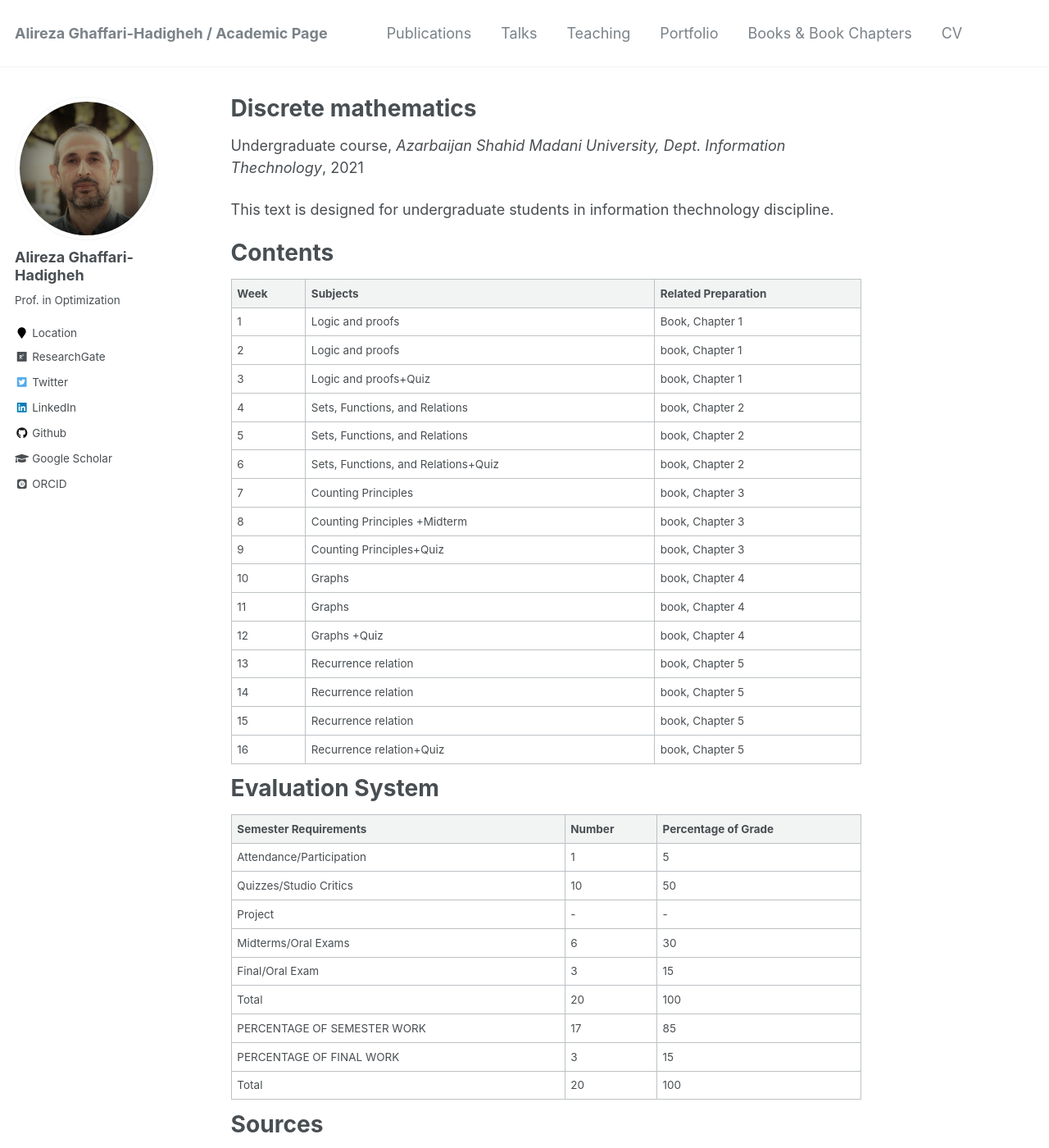
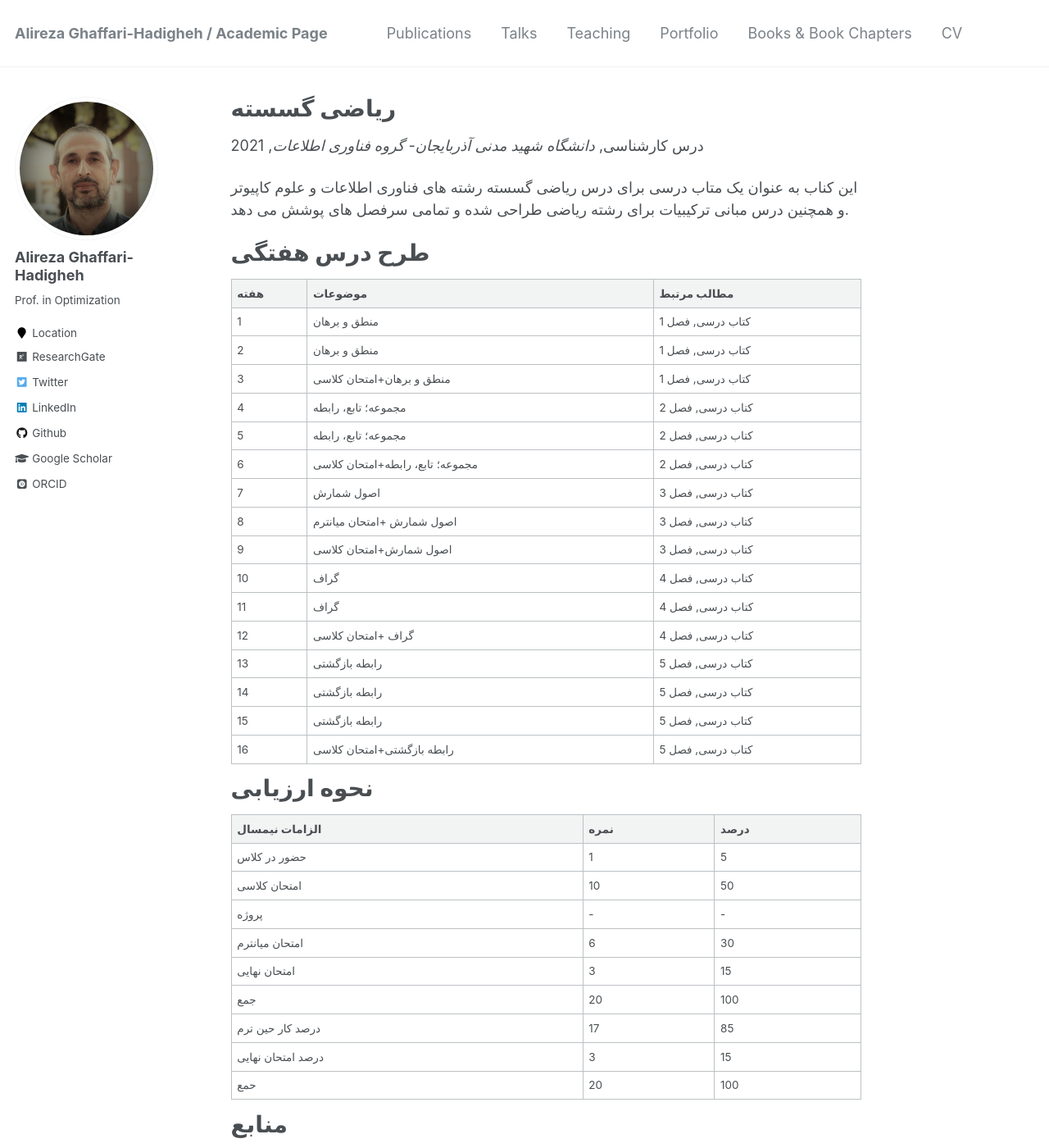
Before and after one commit to Hadigheha/hadigheha.github.io, a Jekyll site: the page built from _teaching/Discrete-mathematics.md, in a window 1280 px wide and 1400 px high. Shown: the whole window at 82% size. Built offline with Jekyll 4.4.1, drawn with Linux system fonts in a browser that asks for light colours; some web fonts are replaced; some of the changed text lies outside the part shown.

Commit message:
Update Discrete-mathematics.md

```diff
--- a/_teaching/Discrete-mathematics.md
+++ b/_teaching/Discrete-mathematics.md
@@ -1,76 +1,76 @@
 ---
-title: "Discrete mathematics"
+title: "ریاضی گسسته"
 collection: teaching
-type: "Undergraduate course"
+type: "درس کارشناسی"
 permalink: /teaching/Discrete-mathematics
-venue: "Azarbaijan Shahid Madani University, Dept. Information Thechnology"
+venue: "دانشگاه شهید مدنی آذربایجان- گروه فناوری اطلاعات"
 date: 2021-2-1
-location: "Tabriz, Iran"
+location: "تبریز-ایران"
 ---
-This text is designed for undergraduate students in information thechnology  discipline.
+این کناب به عنوان یک متاب درسی برای درس ریاضی گسسته رشته های فناوری اطلاعات و علوم کاپیوتر و همچنین درس مبانی ترکیبیات برای رشته ریاضی طراحی شده و تمامی سرفصل های پوشش می دهد.
 
-Contents
+طرح درس هفتگی
 ======
 
-| Week | Subjects | Related Preparation |
+| هفته | موضوعات | مطالب مرتبط  |
 |------|----------|---------------------|
-|1|	Logic and proofs|	Book, Chapter 1|
+|1|	منطق و برهان|	کتاب درسی, فصل 1|
 |------|----------|---------------------|
-|2|	Logic and proofs|	book, Chapter 1|
+|2|	منطق و برهان|	کتاب درسی, فصل 1|
 |------|----------|---------------------|
-|3|	Logic and proofs+Quiz|	book, Chapter 1|
+|3|	منطق و برهان+امتحان کلاسی|	کتاب درسی, فصل 1|
 |------|----------|---------------------|
-|4|	Sets, Functions, and Relations|	book, Chapter 2|
+|4|	مجموعه؛ تابع، رابطه|	کتاب درسی, فصل 2|
 |------|----------|---------------------|
-|5|	Sets, Functions, and Relations|	book, Chapter 2|
+|5|	مجموعه؛ تابع، رابطه|	کتاب درسی, فصل 2|
 |------|----------|---------------------|
-|6|	Sets, Functions, and Relations+Quiz|	book, Chapter 2|
+|6|	مجموعه؛ تابع، رابطه+امتحان کلاسی|	کتاب درسی, فصل 2|
 |------|----------|---------------------|
-|7|	Counting Principles|	book, Chapter 3|
+|7|	اصول شمارش|	کتاب درسی, فصل 3|
 |------|----------|---------------------|
-|8|	Counting Principles +Midterm|	book, Chapter 3|
+|8|	اصول شمارش +امتحان میانترم|	کتاب درسی, فصل 3|
 |------|----------|---------------------|
-|9|	Counting Principles+Quiz|	book, Chapter 3|
+|9|	اصول شمارش+امتحان کلاسی|	کتاب درسی, فصل 3|
 |------|----------|---------------------|
-|10|	Graphs|	book, Chapter 4|
+|10|	گراف|	کتاب درسی, فصل 4|
 |------|----------|---------------------|
-|11|	Graphs|	book, Chapter 4|
+|11|	گراف|	کتاب درسی, فصل 4|
 |------|----------|---------------------|
-|12|	Graphs	+Quiz|book, Chapter 4|
+|12|	گراف	+امتحان کلاسی|کتاب درسی, فصل 4|
 |------|----------|---------------------|
-|13|	Recurrence relation|	book, Chapter 5|
+|13|	رابطه بازگشتی|	کتاب درسی, فصل 5|
 |------|----------|---------------------|
-|14|	Recurrence relation|	book, Chapter 5|
+|14|	رابطه بازگشتی|	کتاب درسی, فصل 5|
 |------|----------|---------------------|
-|15|	Recurrence relation|	 book, Chapter 5|
+|15|	رابطه بازگشتی|	 کتاب درسی, فصل 5|
 |------|----------|---------------------|
-|16|	Recurrence relation+Quiz| 	 book, Chapter 5|
+|16|	رابطه بازگشتی+امتحان کلاسی| 	 کتاب درسی, فصل 5|
 |------|----------|---------------------|
 
-Evaluation System
+نحوه ارزیابی
 ======
 
-|Semester Requirements|	Number|	Percentage of Grade|
+|الزامات نیمسال|	نمره|	درصد|
 |------|----------|---------------------|
-|Attendance/Participation|1|5|
+|حضور در کلاس|1|5|
 |------|----------|---------------------|
-|Quizzes/Studio Critics|10|50|
+|امتحان کلاسی|10|50|
 |------|----------|---------------------|
-|Project|-|-|
+|پروژه|-|-|
 |------|----------|---------------------|
-|Midterms/Oral Exams|6|30|
+|امتحان میانترم|6|30|
 |------|----------|---------------------|
-|Final/Oral Exam|3|15|
+امتحان نهایی|3|15|
 |------|----------|---------------------|
-|Total|20|100|
+|جمع|20|100|
 |------|----------|---------------------|
-|PERCENTAGE OF SEMESTER WORK|17|85|
+درصد کار حین ترم|17|85|
 |------|----------|---------------------|
-|PERCENTAGE OF FINAL WORK|3|15|
+|درصد امتحان نهایی|3|15|
 |------|----------|---------------------|
-|Total	|20|	100|
+|حمع	|20|	100|
 
-Sources
+منابع
 ======
 
-* You can Download the Course Notes  from [here](Textbooks/Tarkibiyat.pdf).
+* کتاب درسی را می توانید از  [اینجا](Textbooks/Tarkibiyat.pdf) دانلود کنید.
```
